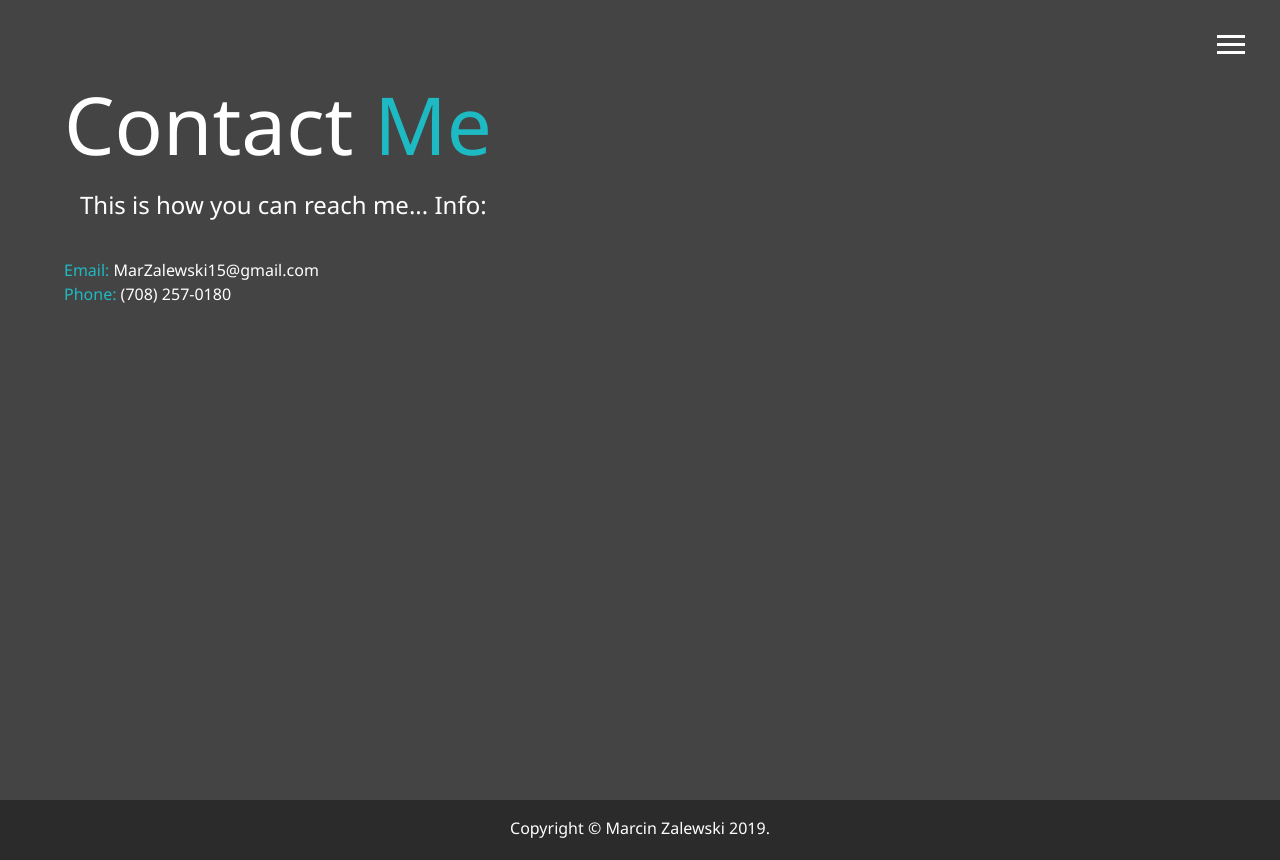
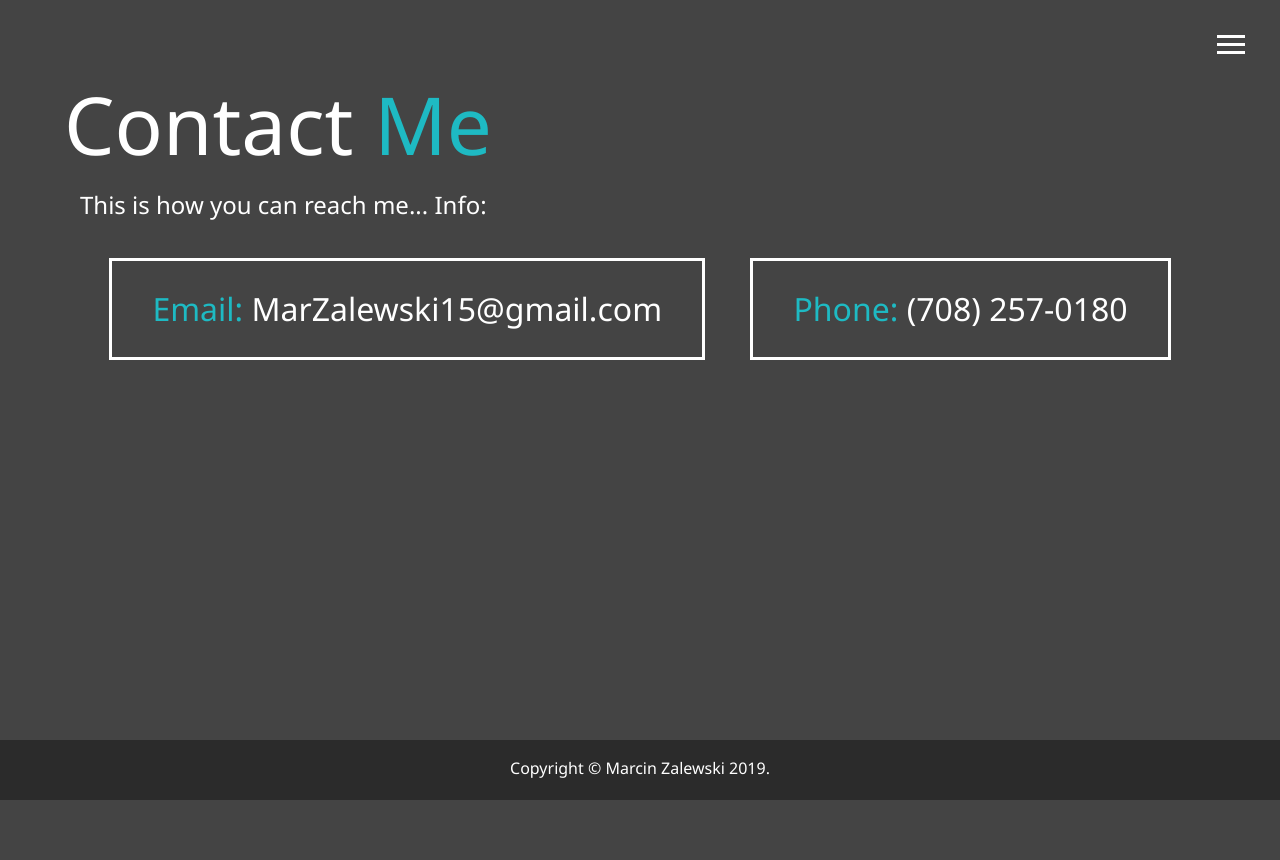
Before and after one commit to marcinzalewski/my-portfolio, a website: page dist2/contact.html in a window 1280 px wide. After the commit the page ends 800 px from the top, so only its background shows below. Drawn offline with nearby package versions, Linux system fonts and the light colour scheme; files that its build step writes are made by us from their sources; files whose address does not match are found by name.

```diff
--- a/scss/main.scss
+++ b/scss/main.scss
@@ -131,6 +131,32 @@
   }
 }
 
+// Contact Page
+.boxes {
+  display: flex;
+  flex-wrap: wrap;
+  justify-content: space-evenly;
+  align-items: center;
+  margin-top: 1rem;
+
+  div {
+    font-size: 2rem;
+    border: 3px #fff solid;
+    padding: 1.5rem 2.5rem;
+    margin-bottom: 3rem;
+    @include easeOut;
+
+    &:hover {
+      padding: 1rem 2rem;
+      background: $secondary-color;
+      color: set-text-color($secondary-color);
+      span {
+        color: set-text-color($secondary-color);
+      }
+    }
+  }
+}
+
 // Button Styles
 .btn {
   display: block;
@@ -163,7 +189,6 @@
   width: 100%;
   // bottom: 0;
   height: 60px;
-  margin-top: 60px;
 }
 
 @import "mobile";
```
Also changed, not shown: dist/contact.html (added), dist/css/main.css, dist/img/logo/Marcin Zalewski-REV 1-01.jpg (added), dist/img/logo/Marcin Zalewski-REV 1-01.png (added), dist/img/logo/Marcin Zalewski-REV 1-02.jpg (added), dist/img/logo/Marcin Zalewski-REV 1-02.png (added), dist/img/logo/Marcin Zalewski-REV 1-03.jpg (added), dist/img/logo/Marcin Zalewski-REV 1-03.png (added), dist/img/logo/Marcin Zalewski-REV 1-04.jpg (added), dist/img/logo/Marcin Zalewski-REV 1-04.png (added), dist/img/logo/cover.png (added), dist/img/logo/default.png (added), dist/img/logo/profile.png (added), dist/img/portrait.jpg (added), 2 more files.
